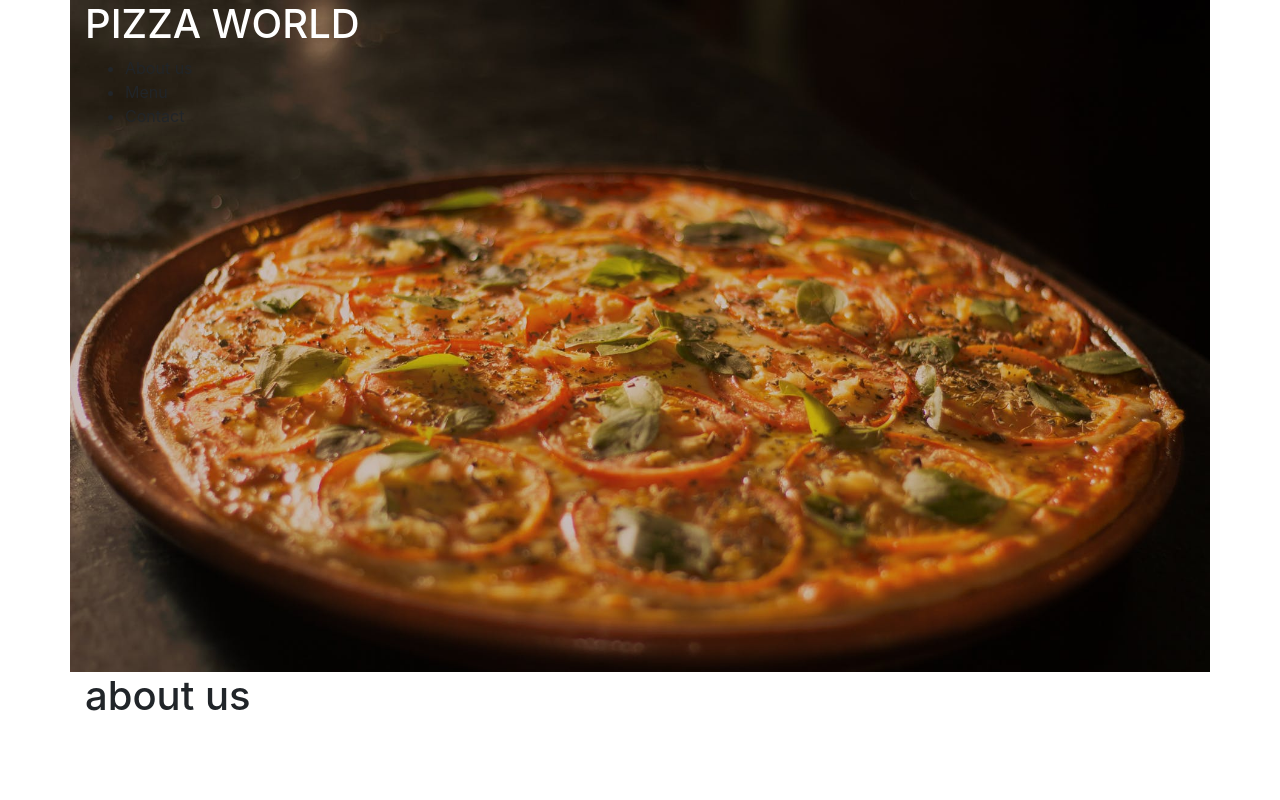
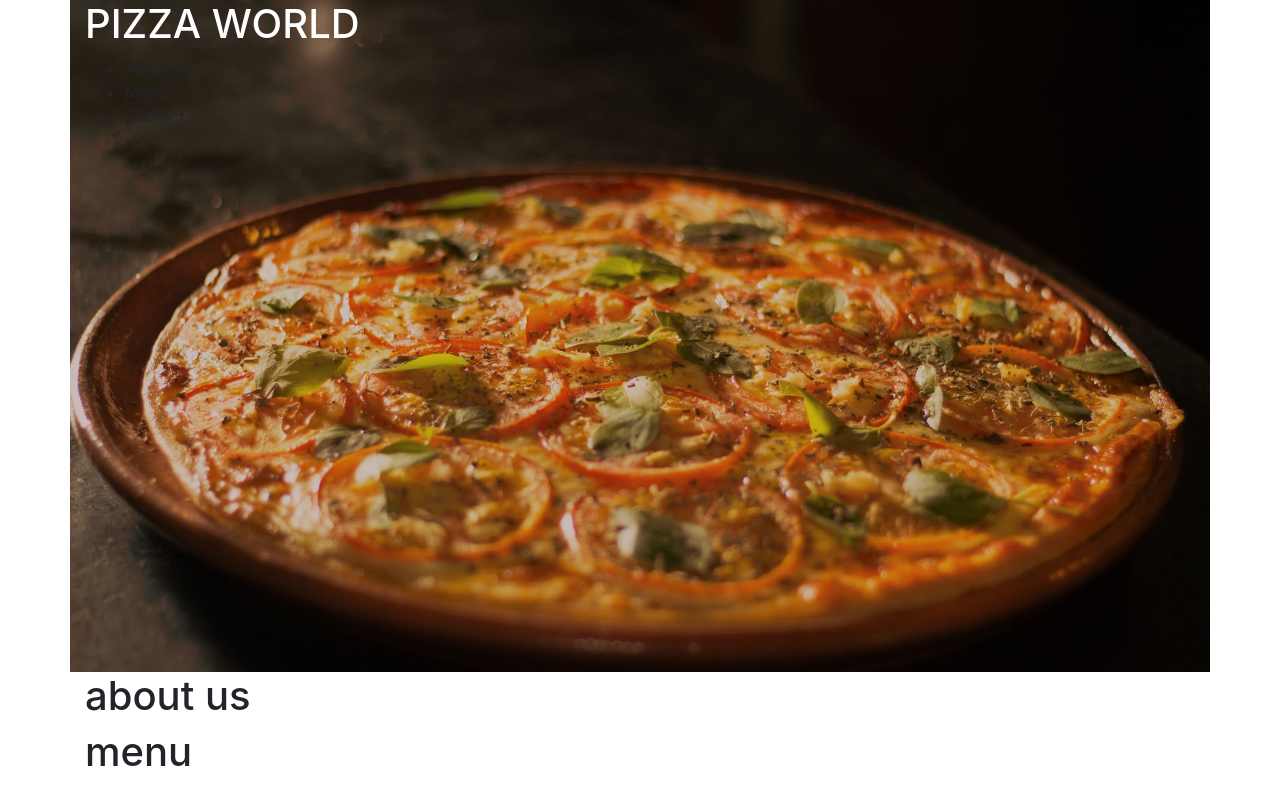
Before and after one commit to Matongo2010/pizza, a plain HTML site: page index.html in a window 1280 px wide. Drawn offline with Linux system fonts and the light colour scheme.

Commit message:
add another h1

```diff
--- a/index.html
+++ b/index.html
@@ -49,6 +49,7 @@
     </div>
 
     <div class="container menu">
+        <h1>menu</h1>
 
     </div>
 
```
